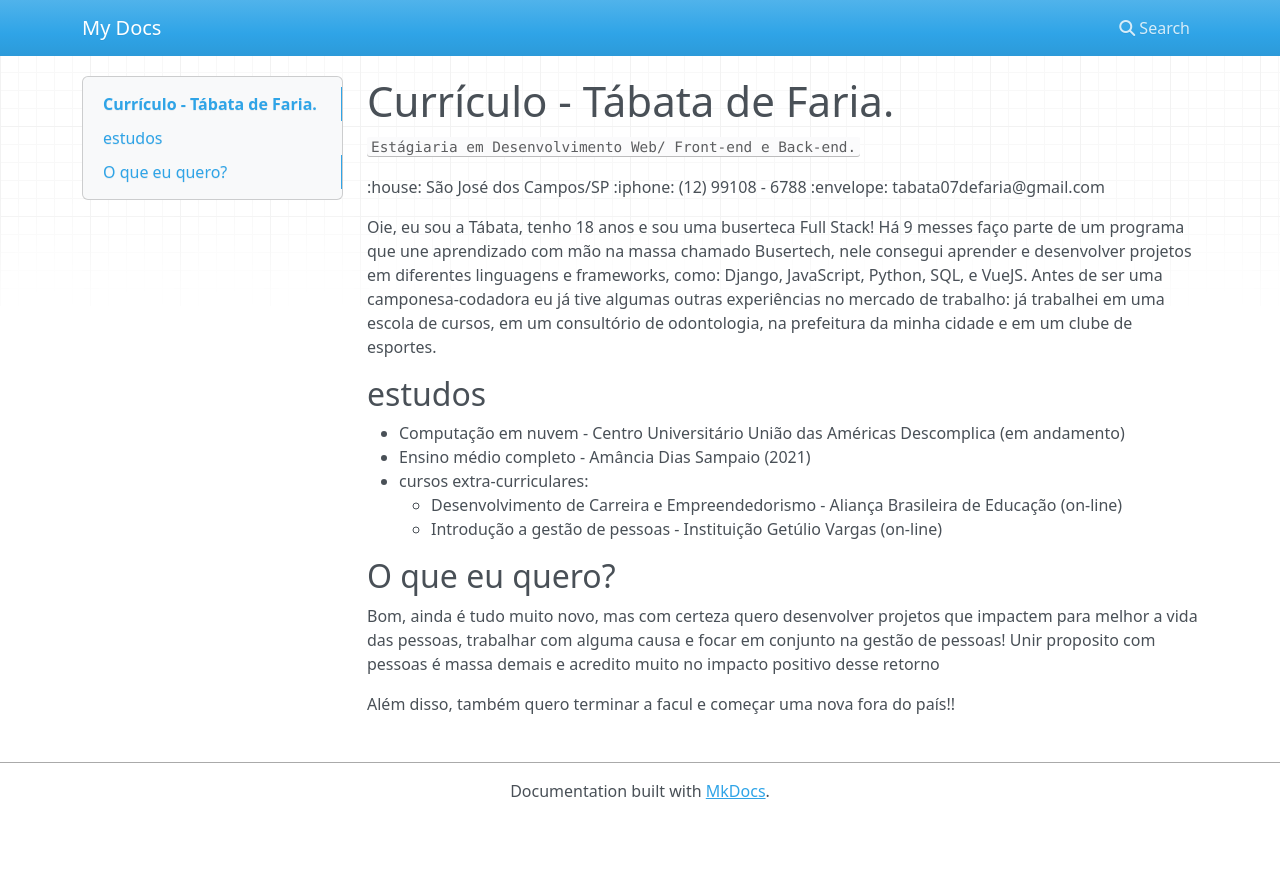
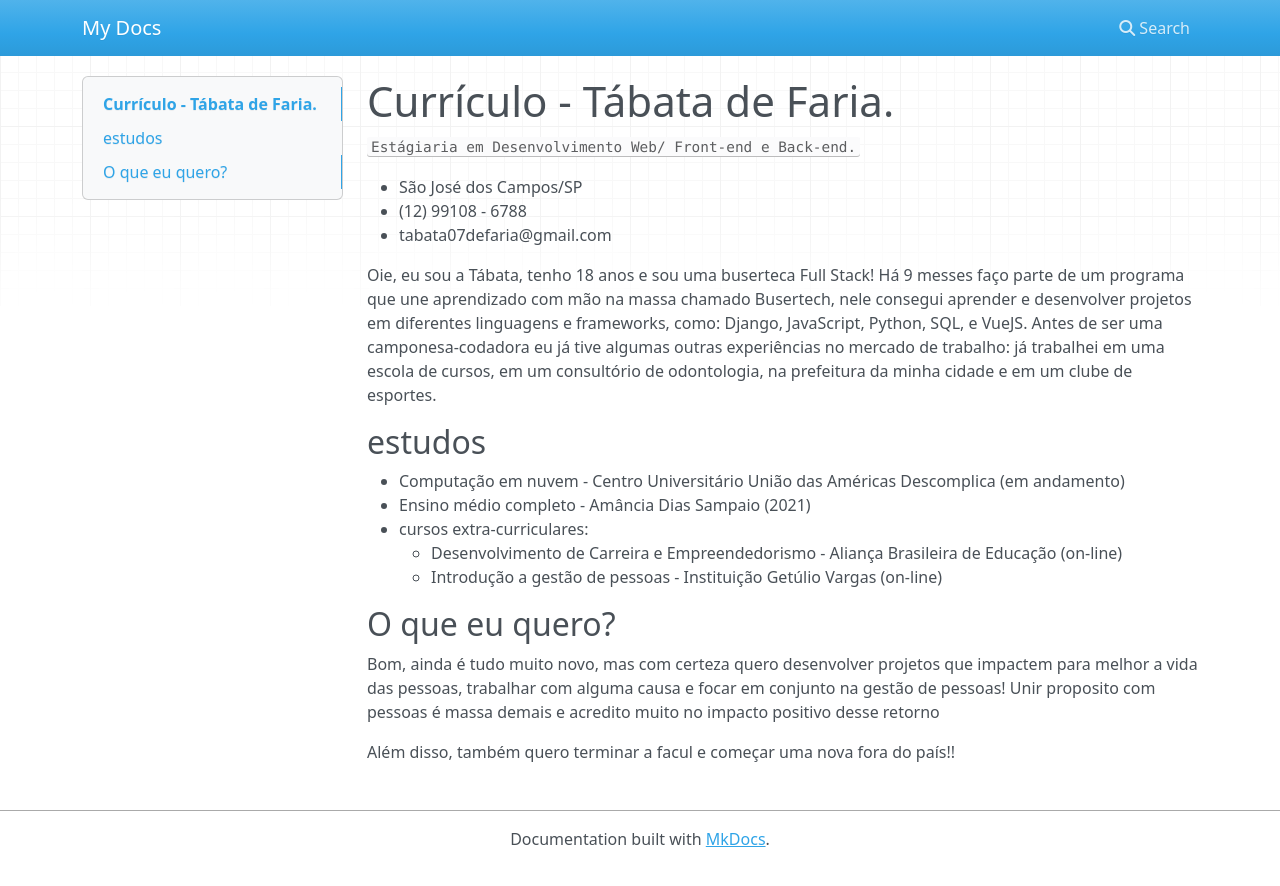
Before and after one commit to tabataf/curriculo, an MkDocs documentation site: the page built from docs/index.md, in a window 1280 px wide. Shown: the top 886 px of the page. Built offline with MkDocs 1.6.1, drawn with Linux system fonts in a browser that asks for light colours; nearby versions of some CDN libraries; some of the changed lines change nothing that is shown.

Commit message:
retirando os icones

```diff
--- a/docs/index.md
+++ b/docs/index.md
@@ -1,9 +1,9 @@
 # Currículo - Tábata de Faria.
 <kbd> Estágiaria em Desenvolvimento Web/ Front-end e Back-end. </kbd>
 
-:house:  São José dos Campos/SP
-:iphone:   (12) 99108 - 6788
-:envelope:  tabata07defaria@gmail.com
+*  São José dos Campos/SP
+* (12) 99108 - 6788
+*  tabata07defaria@gmail.com
 
 Oie, eu sou a Tábata, tenho 18 anos e sou uma buserteca Full Stack! Há 9 messes faço parte de um programa que une aprendizado com mão na massa chamado Busertech, nele consegui aprender e desenvolver projetos em diferentes linguagens e frameworks, como: Django, JavaScript, Python, SQL, e VueJS.
 Antes de ser uma camponesa-codadora eu já tive algumas outras experiências no mercado de trabalho: já trabalhei em uma escola de cursos, em um consultório de odontologia, na prefeitura da minha cidade e em um clube de esportes.
```
